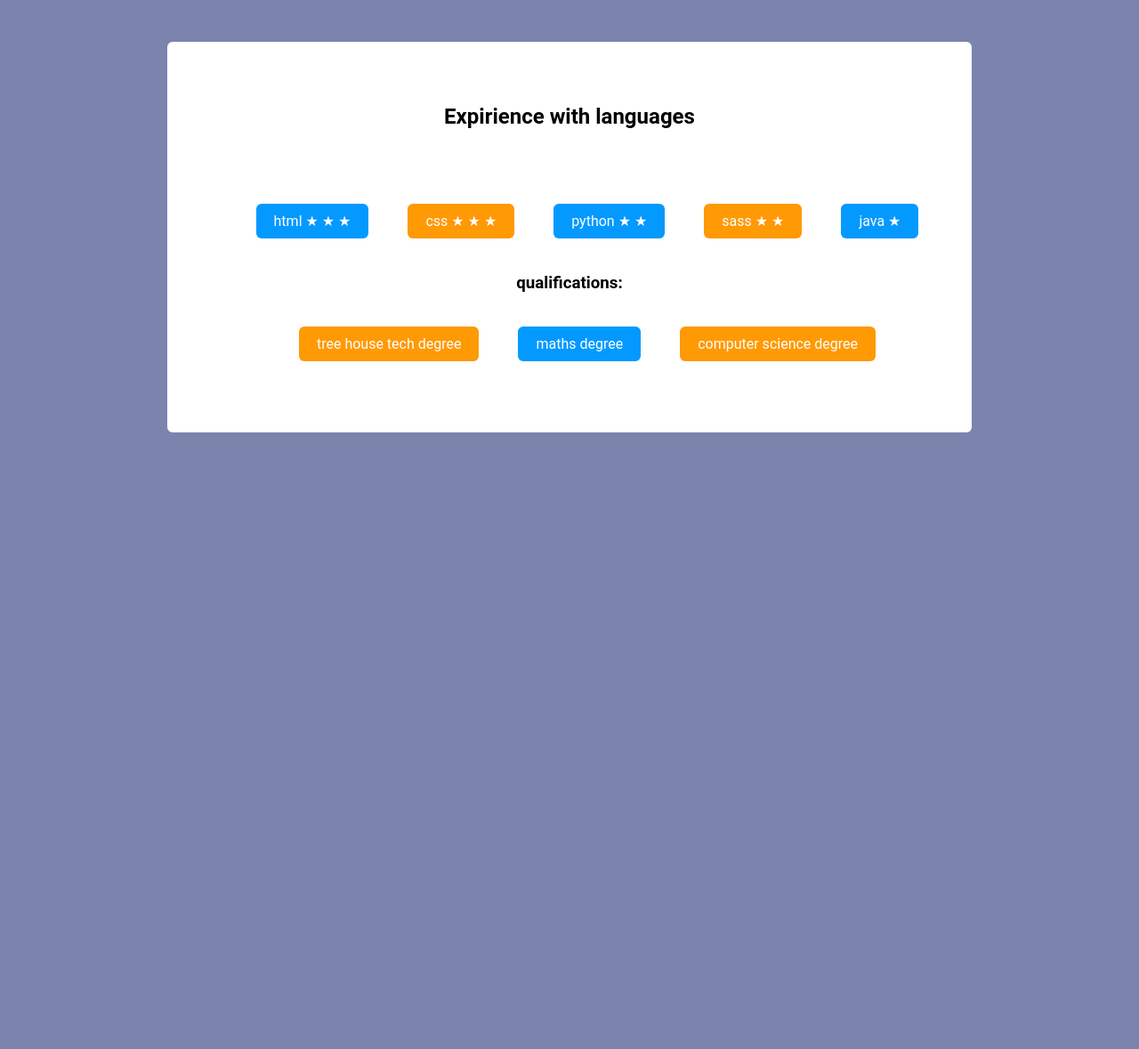
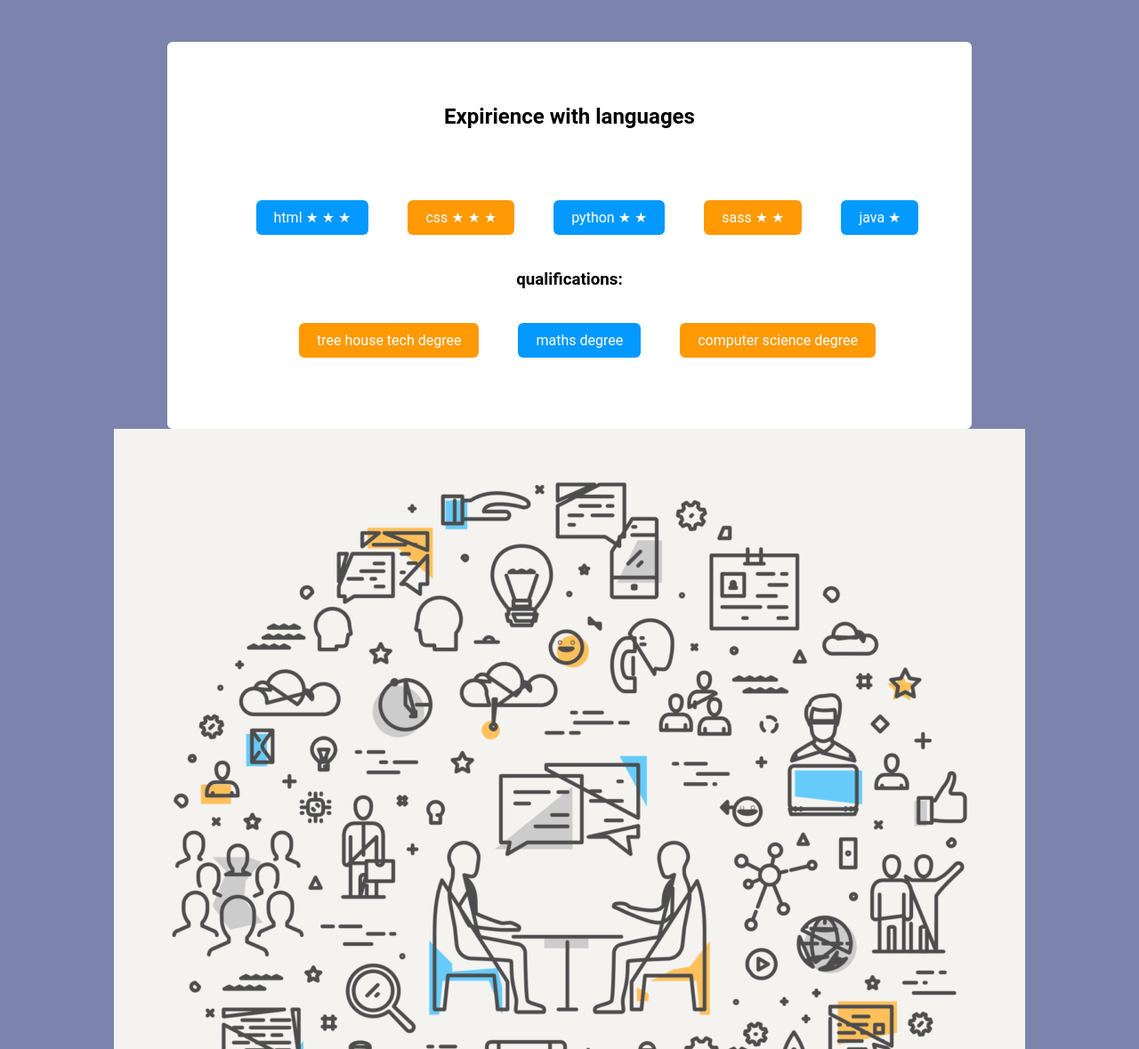
Before and after one commit to NimaSakha/treehouse-Unit-One-Project, a plain HTML site: page portfolio_update_v1/Expirience.html in a window 1280 px wide. Shown: the part 121-1300 px from the top of the page at 89% size. Before the commit the page ends 800 px from the top, so only its background shows below. Drawn offline with Linux system fonts and the light colour scheme.

Commit message:
code validator update

```diff
--- a/portfolio_update_v1/Expirience.html
+++ b/portfolio_update_v1/Expirience.html
@@ -32,6 +32,7 @@
         </ul>
 
         </div>
+        <img src="images/exprience.jpg" alt="clip art of education and exprience">
 
     </main>
 </body>
--- a/portfolio_update_v1/styles.css
+++ b/portfolio_update_v1/styles.css
@@ -236,7 +236,7 @@ a.social:hover {
   transform: scale(1.5);
 }
 .text {
-  margin: center;
+  margin: auto;
   margin-top: 50px;
   padding: 10px 40px 40px;
   text-align: center;
```
Also changed, not shown: portfolio_update_v1/images/exprience.jpg (added).
